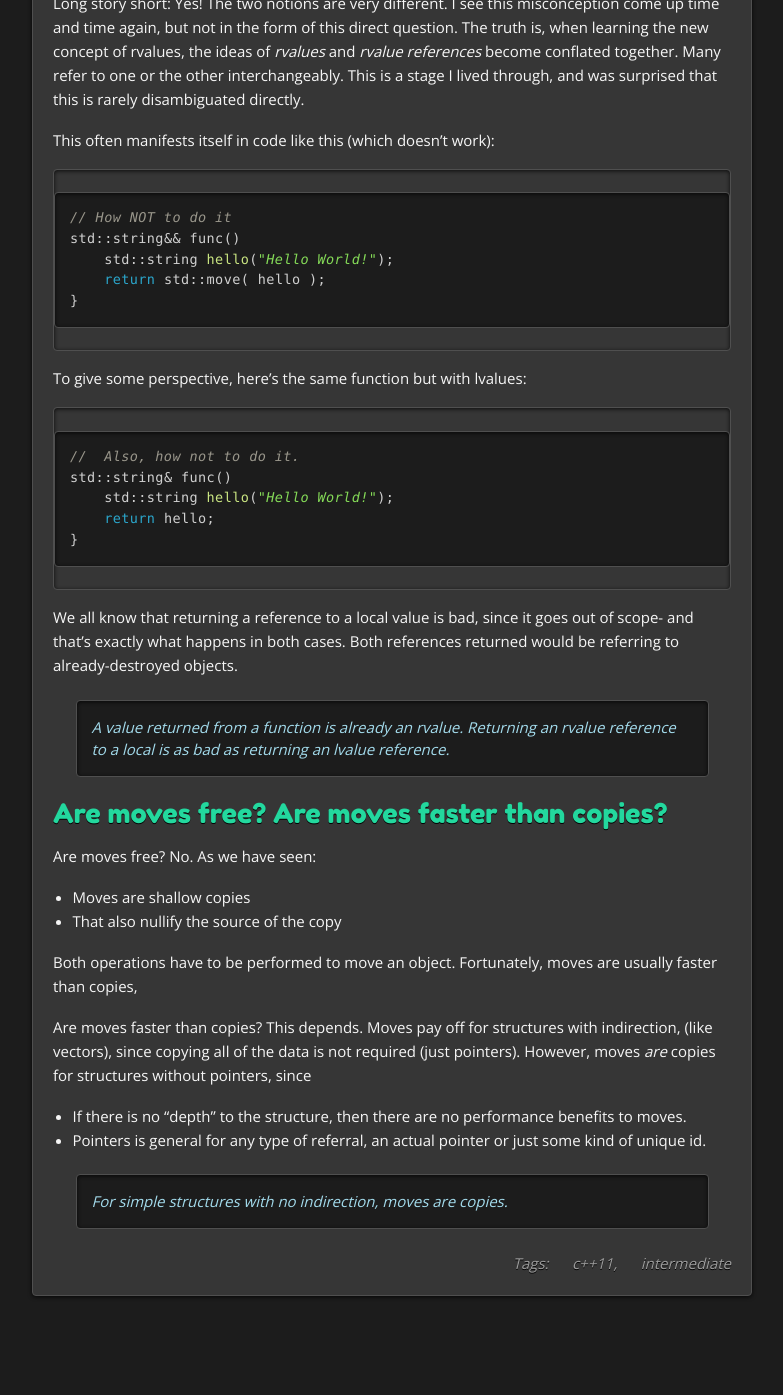
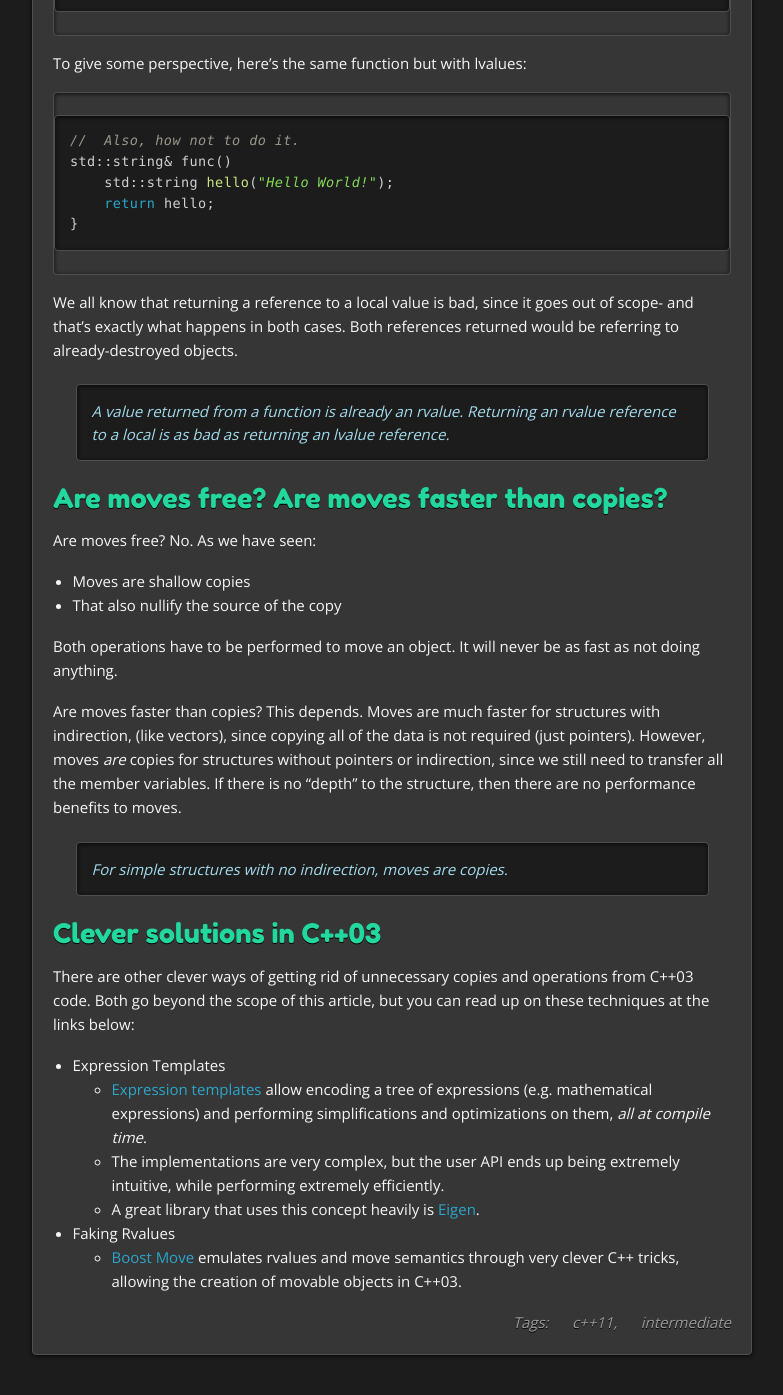
Before and after one commit to KholdStare/kholdstare.github.com, a Jekyll site: the page built from _posts/2013-05-12-moves-demystified.markdown, in a window 1280 px wide and 1400 px high, scrolled down 8000 px. Shown: the top 1395 px of the window, without its empty margins (123-906 px from the left). Built offline with Jekyll 4.4.1, drawn with Linux system fonts in a browser that asks for light colours; before the commit the page ends 9341 px from its top, so only the background shows below that; some of the changed text lies outside the part shown.

Commit message:
Moved "other c++03 solutions" to the end. Tweaked cost section

```diff
--- a/_posts/2013-05-12-moves-demystified.markdown
+++ b/_posts/2013-05-12-moves-demystified.markdown
@@ -37,7 +37,7 @@ section below:
 
 * [What are rvalues and how do they relate to move semantics?](#rvalues)
 
-   * Rvalues represent expiring/temporary values.
+   * Rvalues are expiring/temporary values.
    * Rvalues cannot be used directly, only through rvalue references
      <code>&amp;&amp;</code>.
    * Rvalue references allow specifying a function overload for an expiring
@@ -60,6 +60,11 @@ section below:
 
    * They are not free: still have to perform a shallow copy.
    * For simple structures with no indirection, moves **are** copies.
+
+* [Clever solutions in C++03](#clever)
+
+   * Expression Templates
+   * Faking Rvalues
 
 
 ### Why are moves needed? {#why1}
@@ -428,17 +411,36 @@ Are moves free? No. As we have seen:
 * Moves are shallow copies
 * That also nullify the source of the copy
 
-Both operations have to be performed to move an object. Fortunately, moves are
-usually faster than copies,
+Both operations have to be performed to move an object. It will never be as fast
+as not doing anything.
 
-Are moves faster than copies? This depends. Moves pay off for structures with
-indirection, (like vectors), since copying all of the data is not required
-(just pointers). However, moves _are_ copies for structures without pointers,
-since
-
-* If there is no "depth" to the structure, then there are no performance
-  benefits to moves.
-* Pointers is general for any type of referral, an actual pointer or just some
-  kind of unique id.
+Are moves faster than copies? This depends. Moves are much faster for
+structures with indirection, (like vectors), since copying all of the data is
+not required (just pointers). However, moves _are_ copies for structures
+without pointers or indirection, since we still need to transfer all the member
+variables. If there is no "depth" to the structure, then there are no
+performance benefits to moves.
 
 > For simple structures with no indirection, moves are copies.
+
+### Clever solutions in C++03 {#clever}
+
+There are other clever ways of getting rid of unnecessary copies and operations
+from C++03 code. Both go beyond the scope of this article, but you can read up
+on these techniques at the links below:
+
+* Expression Templates
+
+   * [Expression templates](http://en.wikipedia.org/wiki/Expression_templates)
+     allow encoding a tree of expressions (e.g.  mathematical expressions) and
+     performing simplifications and optimizations on them, _all at compile
+     time_.
+   * The implementations are very complex, but the user API ends up being
+     extremely intuitive, while performing extremely efficiently.
+   * A great library that uses this concept heavily is [Eigen](http://eigen.tuxfamily.org/).
+
+* Faking Rvalues
+
+   * [Boost Move](http://www.boost.org/doc/libs/1_54_0/doc/html/move.html)
+     emulates rvalues and move semantics through very clever C++ tricks,
+     allowing the creation of movable objects in C++03.
```
Also changed, not shown: other parts of _posts/2013-05-12-moves-demystified.markdown (+1 -23 lines).
